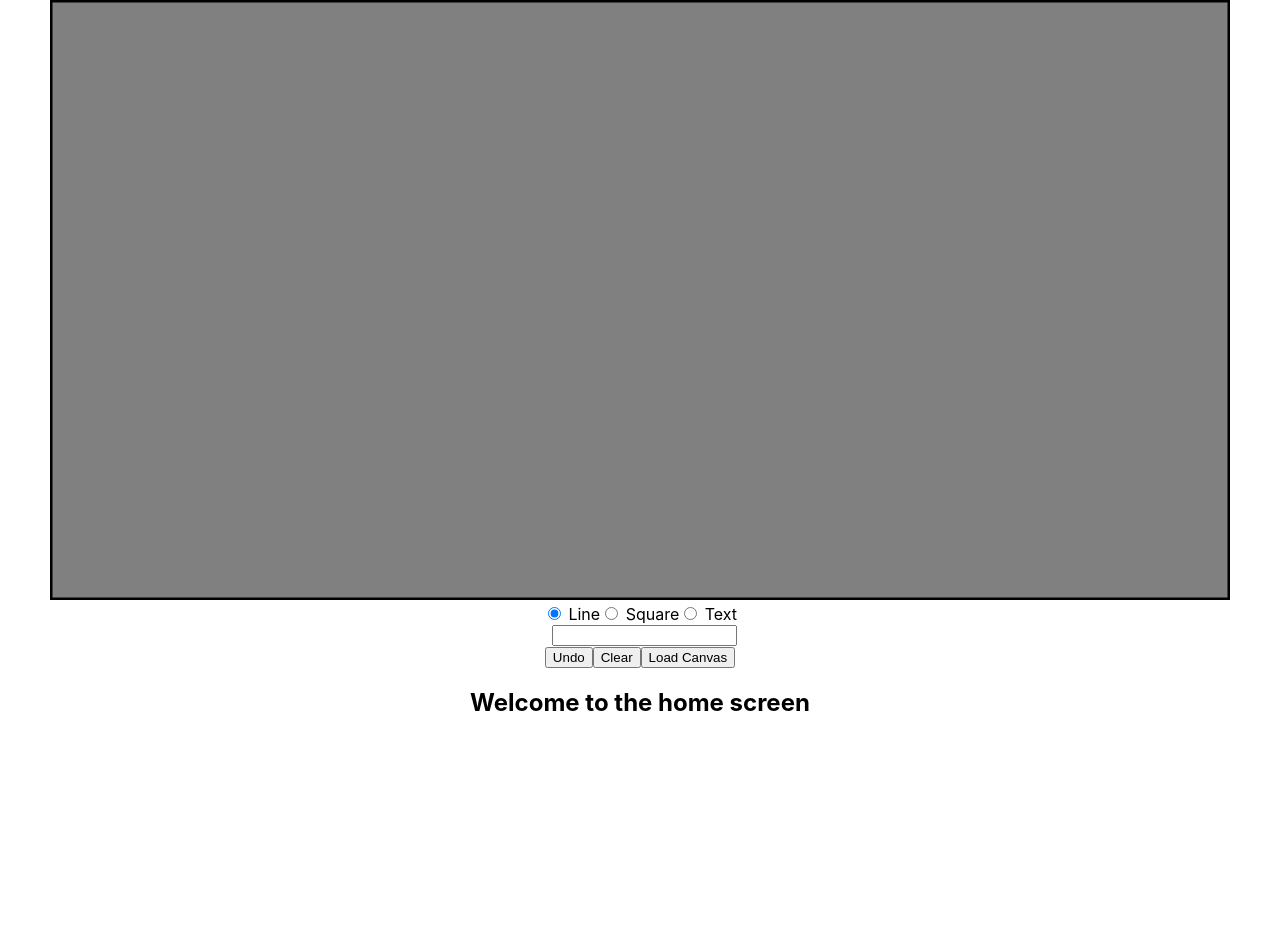
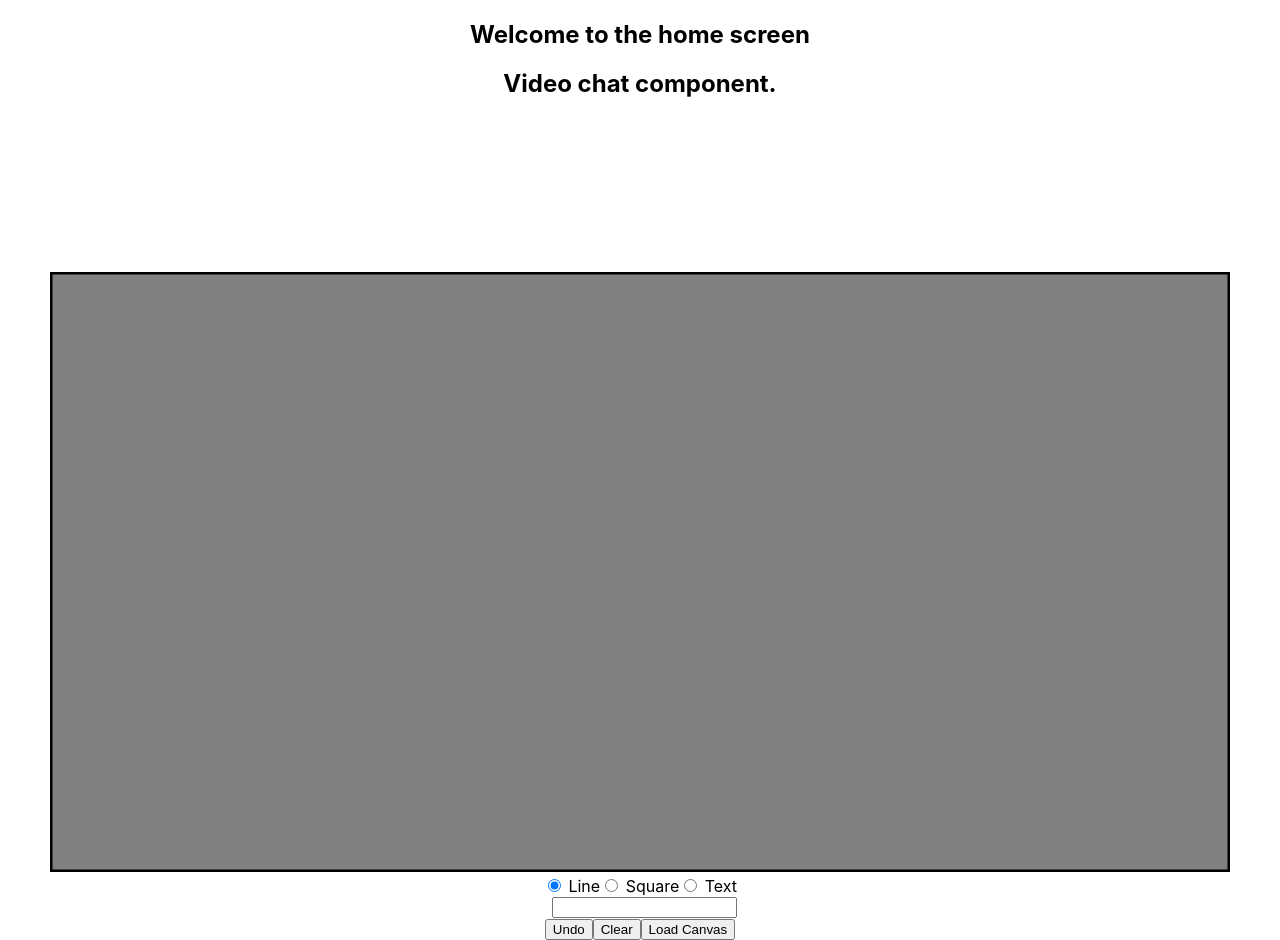
Before and after one commit to charlieconneely/final-year-project, a React (Create React App) app: page / in a window 1280 px wide. Before the commit the page ends 800 px from the top, so only its background shows below. Built offline with nearby package versions, Linux system fonts and the light colour scheme; no server answers.

Commit message:
Started new approach to the VideoChat, added template videochat file

```diff
--- a/src/App.js
+++ b/src/App.js
@@ -2,6 +2,7 @@ import './App.css';
 import Canvas from './components/Canvas/canvas';
 import Home from './components/Home/home';
 import { Switch, Route, BrowserRouter } from 'react-router-dom';
+import VideoChat from './components/Videochat/videochat';
 
 function App() {
   return (
@@ -11,6 +12,7 @@ function App() {
           <Switch>
             <Route exact path="/" component={Home} />
             <Route path="/canvas" component={Canvas} />
+            <Route path="/room" component={VideoChat} />
           </Switch>
         </div>
       </BrowserRouter>
--- a/src/components/Home/home.js
+++ b/src/components/Home/home.js
@@ -1,14 +1,16 @@
 import React from 'react';
 import Canvas from '../Canvas/canvas';
+import VideoChat from '../Videochat/videochat';
 
 const Home = () => {
   return (
     <div>
       <div>
-        <Canvas/>
+        <h2>Welcome to the home screen</h2>
+        <VideoChat/>
       </div>
       <div>
-        <h2>Welcome to the home screen</h2>
+        <Canvas/>
       </div>
     </div>
   );
--- a/src/components/Videochat/videochat.js
+++ b/src/components/Videochat/videochat.js
@@ -1,11 +1,43 @@
-import React from 'react';
+import React, { Component } from 'react';
 
-const VideoChat = () => {
-  return (
-    <div>
-      <h2>Video chat component, we made it boys :D</h2>
-    </div>
-  );
+class VideoChat extends Component {
+  constructor(props){
+    super(props)
+
+    // React.createRef() creates access DOM nodes or React elements
+    // that are created within the render method.
+    this.localVideoRef = React.createRef()
+  }
+
+  render(){
+
+    const constraints = {
+      video: true
+    }
+
+    const success = (stream) => {
+      this.localVideoRef.current.srcObject = stream;
+    }
+
+    const failure = (e) => {
+      console.log("Failed to get user Media.")
+    }
+
+    // Grabs user media from the browser using promises,
+    // calling 'success' when video returns 'true',
+    // and calls 'failure' if else.
+    navigator.mediaDevices.getUserMedia(constraints)
+    .then(success)
+    .catch(failure)
+
+    return (
+      <div>
+        <h2>Video chat component.</h2>
+        <video ref={this.localVideoRef} autoPlay></video>
+      </div>
+    );
+  }
+
 }
 
 export default VideoChat;
```
Also changed, not shown: 1 other file (tests, documents, lock files or other folders).
